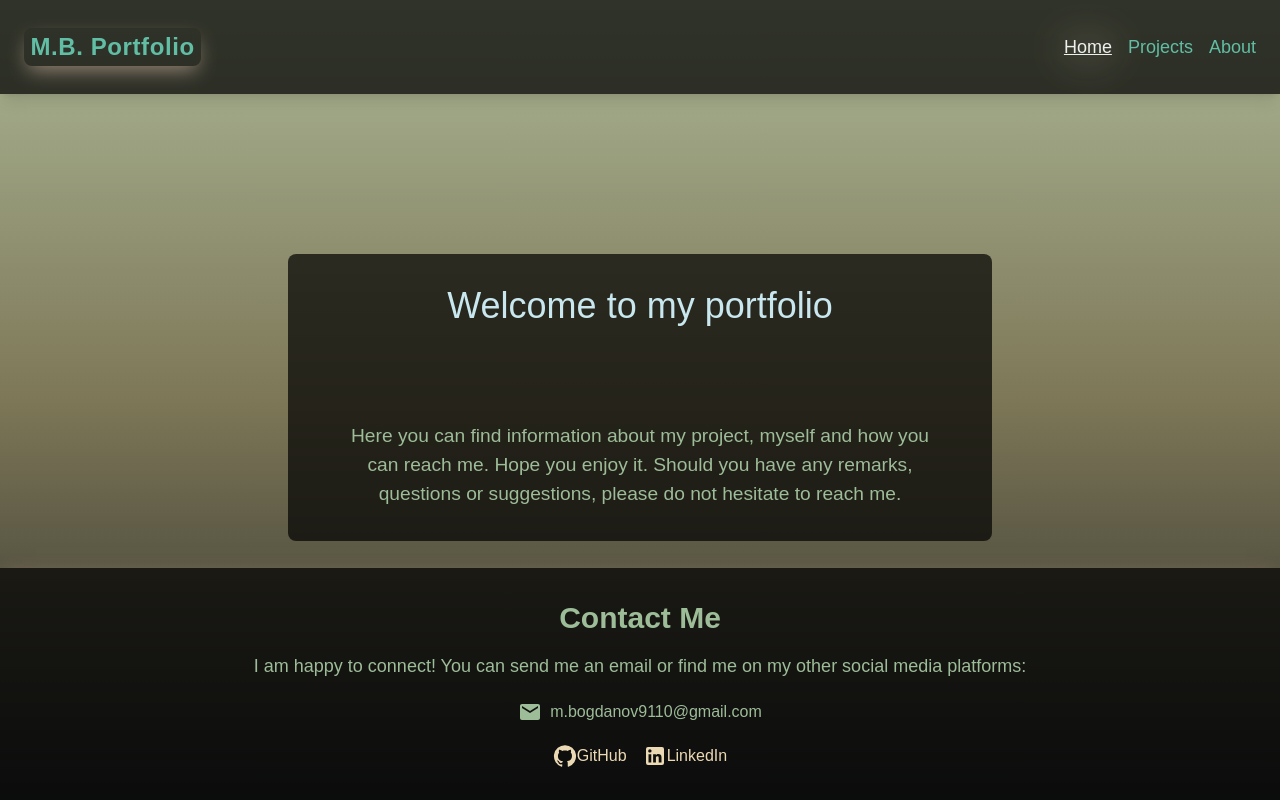
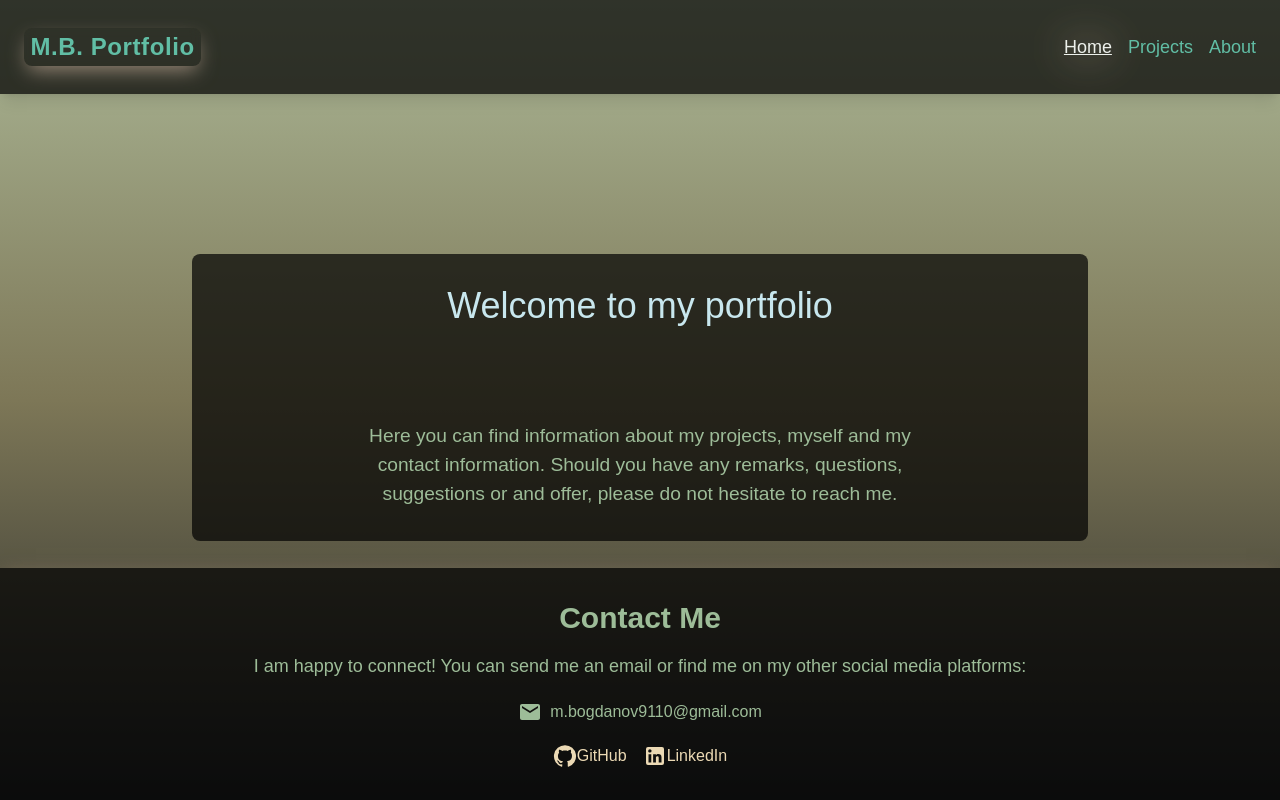
Before and after one commit to SpooRe91/mb-portfolio-app, a Next.js app in the folder mb-portfolio-app/: page / in a window 1280 px wide. Built offline with nearby package versions, Linux system fonts and the light colour scheme.

Commit message:
chore:amended texts, added a HOC with loader

```diff
--- a/mb-portfolio-app/src/Components/CardComponent.tsx
+++ b/mb-portfolio-app/src/Components/CardComponent.tsx
@@ -1,5 +1,4 @@
 import Image from "next/legacy/image";
-import Link from "next/link";
 import React from "react";
 
 type CardComponentProps = {
@@ -38,7 +37,8 @@ const CardComponent = ({
                         layout="fill"
                         objectFit="cover"
                         objectPosition="center"
-                        loading="lazy"
+                        loading={!img.includes("android") ? "lazy" : "eager"}
+                        priority={img.includes("android") ? true : false}
                     />
                 </div>
             )}
--- a/mb-portfolio-app/src/Components/GlobalLoader.tsx
+++ b/mb-portfolio-app/src/Components/GlobalLoader.tsx
@@ -3,11 +3,10 @@ import CircularProgress from "@mui/material/CircularProgress";
 import TextBlock from "./TextBlockComponent";
 
 const GlobalLoader = () => {
-
     return (
         <div className="relative z-[10] flex items-center w-full min-h-screen justify-center bg-bg-transparent-black-main">
             <div className="w-full h-[100px] flex flex-col gap-4 items-center justify-center bg-bg-transparent-black-main">
-                <CircularProgress color="inherit" className="text-colorMediumDark"/>
+                <CircularProgress color="inherit" className="text-colorMediumDark" />
                 <TextBlock title={"LOADING..."} className="tracking-widest text-colorMediumDark" />
             </div>
         </div>
--- /dev/null
+++ b/mb-portfolio-app/src/Components/WithLoaderHOC.tsx
@@ -0,0 +1,19 @@
+import React from "react";
+import GlobalLoader from "@PortfolioApp/Components/GlobalLoader";
+import useGetProjects from "@PortfolioApp/hooks/useGetProjects";
+
+type WithLoaderHOCProps = {
+    children: React.ReactNode;
+};
+
+const WithLoaderHOC = ({ children }: WithLoaderHOCProps) => {
+    const { isLoading } = useGetProjects();
+
+    if (isLoading) {
+        return <GlobalLoader />;
+    }
+
+    return <>{children}</>;
+};
+
+export default WithLoaderHOC;
--- a/mb-portfolio-app/src/app/about/page.tsx
+++ b/mb-portfolio-app/src/app/about/page.tsx
@@ -11,8 +11,8 @@ const About = () => {
                 <p className={`${!isMobile ? "text-lg" : "text-sm"} text-left`}>
                     Hello, I am Martin Bogdanov, a Web Developer mainly working on Front-end development,
                     however a Full-stack development is also something I enjoy. I use my skills in JavaScript
-                    and TypeScript, along with a robust selection of technologies that includes React,
-                    JavaScript, TypeScript, SASS, GraphQL, NodeJS, REST API, MongoDB and more.
+                    and TypeScript, along with a robust selection of technologies that includes React, SASS,
+                    GraphQL, NodeJS, Express, REST API, MongoDB and more.
                 </p>
                 <p className={`${!isMobile ? "text-lg" : "text-sm"} text-left`}>
                     My journey in web development is driven by a commitment to critical thinking, dedication,
--- a/mb-portfolio-app/src/app/constants.ts
+++ b/mb-portfolio-app/src/app/constants.ts
@@ -1,4 +1,4 @@
 export const UTIL_KEY = process.env.NEXT_PUBLIC_UTIL_KEY;
 export const BASE_URL = "https://mb-multi-tool-api.vercel.app/personal/portfolio";
 export const TECHS_USED =
-    "JavaScript, TypeScript, React, Redux, HTML5, CSS3, SASS, Vite, NPM, Mocha, Chai, RTL, Vitest, Cypress, MongoDB, PostgreSQL, Node.js, Express.js, Firebase, Git";
+    "JavaScript, TypeScript, React, Next, Redux, HTML5, CSS3, SASS, Tailwind, Vite, NPM, Mocha, Chai, RTL, Vitest, Cypress, MongoDB, PostgreSQL, Node.js, Express.js, Firebase, Git";
--- a/mb-portfolio-app/src/app/page.tsx
+++ b/mb-portfolio-app/src/app/page.tsx
@@ -5,7 +5,7 @@ const HomePage = () => {
     const { isMobile } = useGetViewWidth();
     return (
         <div
-            className={`flex flex-col items-center max-w-[55%] mx-[auto] ${!isMobile ? "my-[10rem] gap-[2rem]" : "gap-[0.5rem]"} rounded-[8px] h-full relative bg-bg-transparent-black-secondary`}
+            className={`flex flex-col items-center max-w-4xl ${!isMobile ? "my-[10rem] gap-[2rem] mx-[auto]" : "gap-[0.5rem] mx-6"} rounded-[8px] h-full relative bg-bg-transparent-black-secondary`}
         >
             <h1
                 className={`w-full text-center ${!isMobile ? "text-4xl px-5 py-8" : "text-lg px-3 py-5"}  text-tech-text-color`}
@@ -15,9 +15,8 @@ const HomePage = () => {
             <p
                 className={`max-w-[40rem] text-center ${!isMobile ? "text-[1.2rem] px-5 py-8" : "text-[0.9rem] px-4 py-5  [word-spacing:-1.5px]"} text-colorMediumDark `}
             >
-                Here you can find information about my project, myself and how you can reach me. Hope you
-                enjoy it. Should you have any remarks, questions or suggestions, please do not hesitate to
-                reach me.
+                Here you can find information about my projects, myself and my contact information. Should you
+                have any remarks, questions, suggestions or and offer, please do not hesitate to reach me.
             </p>
         </div>
     );
--- a/mb-portfolio-app/src/app/projects/page.tsx
+++ b/mb-portfolio-app/src/app/projects/page.tsx
@@ -3,17 +3,18 @@ import CardComponent from "../../Components/CardComponent";
 import TextBlock from "../../Components/TextBlockComponent";
 
 import useGetProjects from "@PortfolioApp/hooks/useGetProjects";
-import GlobalLoader from "@PortfolioApp/Components/GlobalLoader";
 import Button from "@mui/material/Button";
 import Link from "next/link";
 import useGetViewWidth from "@PortfolioApp/hooks/useGetViewWidth";
 import { TECHS_USED } from "../constants";
+import DataLoader from "@PortfolioApp/Components/WithLoaderHOC";
 
 const ProjectsComponent = () => {
     const { isMobile } = useGetViewWidth();
-    const { isLoading, projectsData } = useGetProjects();
+    const { projectsData } = useGetProjects();
 
     return (
+        <DataLoader>
             <section className="flex flex-col items-center gap-24 w-full backdrop-blur-sm rounded-lg pb-[20rem]">
                 <div className="flex flex-col items-center gap-1 max-w- w-full bg-bg-transparent-black-main">
                     <h1 className="text-4xl px-5 py-8 text-colorMediumDark">My projects</h1>
@@ -80,6 +81,7 @@ const ProjectsComponent = () => {
                     )
                 )}
             </section>
+        </DataLoader>
     );
 };
 
```
Also changed, not shown: mb-portfolio-app/public/android-chrome-256x25622.webp (deleted). Lines whose indentation alone changed are shown as unchanged.
